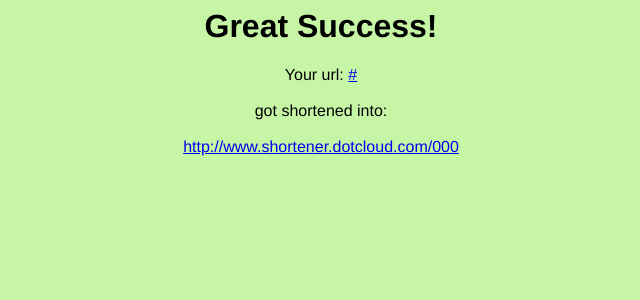
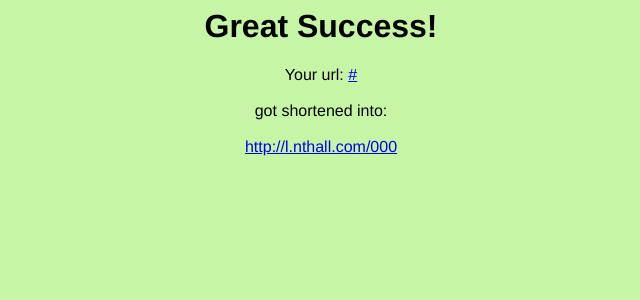
Before and after one commit to nthall/shortener, a Django app: template shortener/templates/shorten/result.html in a window 1280 px wide. Shown: the top 300 px of the page, without its empty margins (319-959 px from the left). Run offline with Django 3.2, Linux system fonts and the light colour scheme; the template is opened without the code that fills it: most values are stand-ins (such as "Sample title", 1, 10 or a date in 2020).

Commit message:
changed url to l.nthall.com

```diff
--- a/shortener/templates/shorten/result.html
+++ b/shortener/templates/shorten/result.html
@@ -8,7 +8,7 @@
     {% if alert %}<p><strong>{{ alert }}</strong></span>{% endif %}
     <div><span>Your url: </span><a href="{{ url.destination_url }}">{{ url.destination_url }}</a><br><br>
     <span>got shortened into:</span><br><br>
-    <a href="http://www.shortener.dotcloud.com/{{ url.code }}">http://www.shortener.dotcloud.com/{{ url.code }}</a>
+    <a href="http://l.nthall.com/{{ url.code }}">http://l.nthall.com/{{ url.code }}</a>
     </div>
 
 <!-- begin google analytics code -->
```
